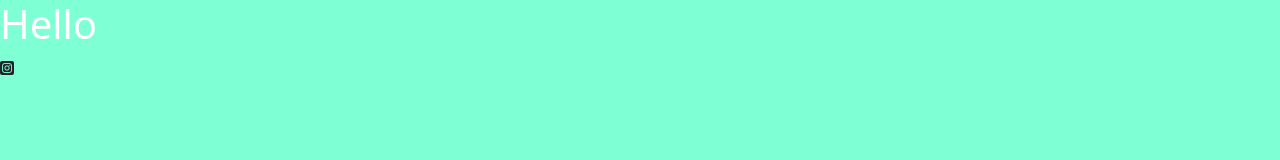
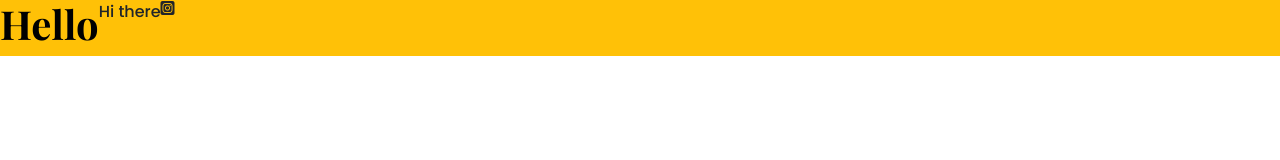
Before and after one commit to mariiiiin913/Portfolio-Project-New, a plain HTML site: page index.html in a window 1280 px wide. Drawn offline with nearby package versions, Linux system fonts and the light colour scheme.

Commit message:
Added font style

```diff
--- a/index.html
+++ b/index.html
@@ -6,12 +6,20 @@
     <meta name="viewport" content="width=device-width, initial-scale=1.0">
     <script src="https://cdn.jsdelivr.net/npm/bootstrap@5.0.2/dist/js/bootstrap.bundle.min.js" integrity="sha384-MrcW6ZMFYlzcLA8Nl+NtUVF0sA7MsXsP1UyJoMp4YLEuNSfAP+JcXn/tWtIaxVXM" crossorigin="anonymous"></script>
     <script src="https://kit.fontawesome.com/79fa03d41f.js" crossorigin="anonymous"></script>
+    <link rel="preconnect" href="https://fonts.gstatic.com" />
+    <link
+      href="https://fonts.googleapis.com/css2?family=Playfair+Display:wght@700&family=Poppins:wght@500;700&display=swap"
+      rel="stylesheet"
+    />
     <link href="https://cdn.jsdelivr.net/npm/bootstrap@5.0.2/dist/css/bootstrap.min.css" rel="stylesheet" integrity="sha384-EVSTQN3/azprG1Anm3QDgpJLIm9Nao0Yz1ztcQTwFspd3yD65VohhpuuCOmLASjC" crossorigin="anonymous">
     <link rel="stylesheet" href="styles/portfolio.css">
     <title>Document</title>
 </head>
 <body>
+    <div class="d-flex bg-warning">
     <h1>Hello</h1>
+    <p>Hi there</p>
     <i class="fab fa-instagram-square"></i>
+</div>
 </body>
 </html>
--- a/styles/portfolio.css
+++ b/styles/portfolio.css
@@ -1,6 +1,10 @@
-body{
-    background-color: aquamarine;
-}
-h1{
-    color: white;
-}
+h1 {
+    color: black;
+    font-family: "Playfair Display", serif;
+    font-weight: bold;
+  }
+
+  p {
+    font-family: "Poppins", sans-serif;
+    font-weight: normal;
+  }
```
